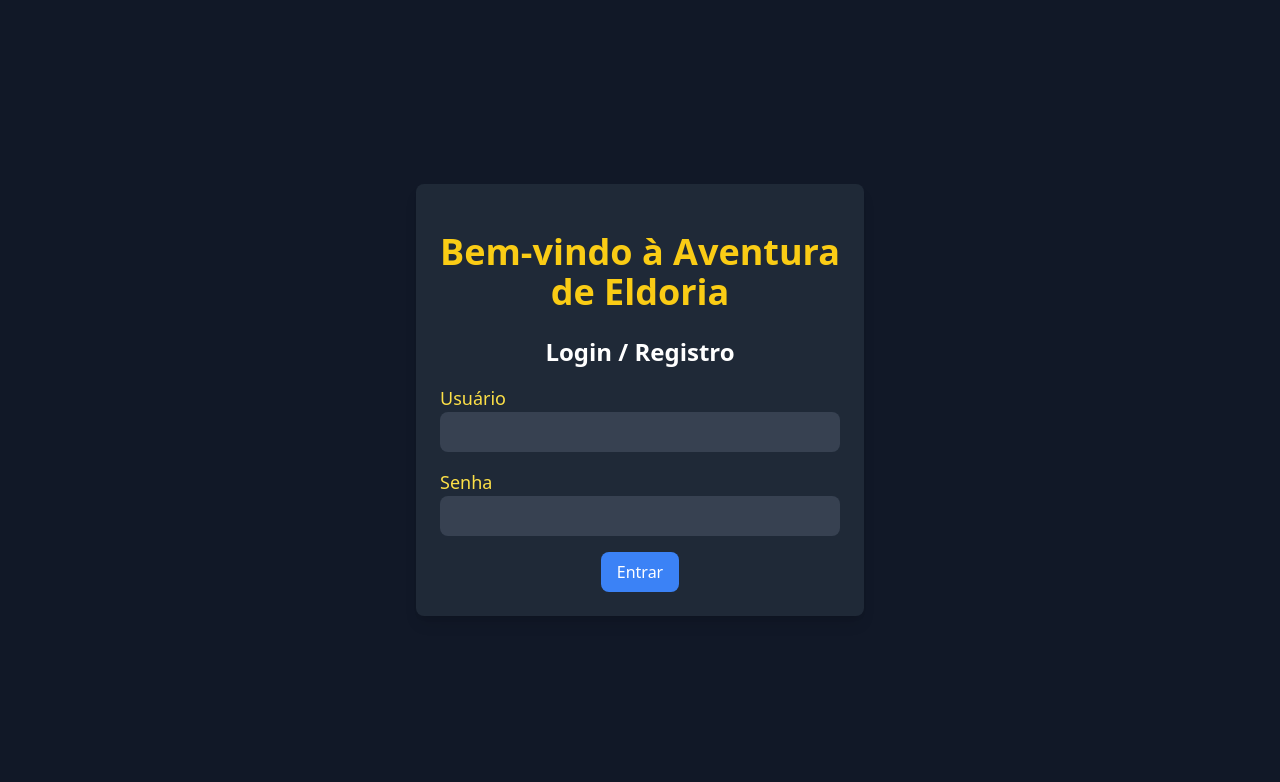
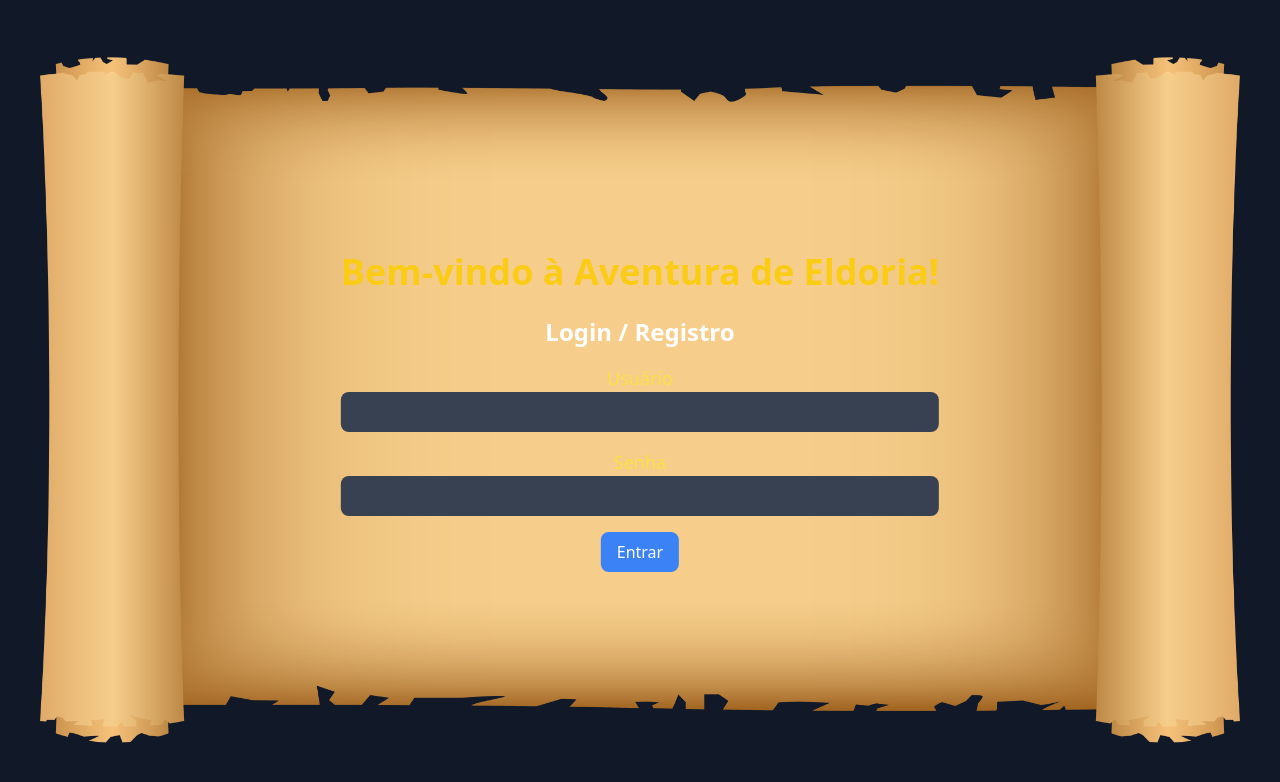
Before and after one commit to BanguelaDev/Trabalho-Pratico-P2, a Flask app: page / in a window 1280 px wide. Shown: the top 782 px of the page. Run offline with Flask 3, Linux system fonts and the light colour scheme; some libraries are stand-ins or nearby versions.

Commit message:
fiz
Estou "deixando" as paginas mais bonitas.

```diff
--- a/src/templates/homepage.html
+++ b/src/templates/homepage.html
@@ -6,16 +6,35 @@
     <meta name="viewport" content="width=device-width, initial-scale=1.0">
     <title>Página Inicial</title>
     <script src="https://cdn.tailwindcss.com"></script> <!-- CDN do Tailwind -->
+    <style>
+        /* Container holding the image and the text */
+        .container {
+            position: relative;
+            text-align: center;
+            color: white;
+        }
+
+
+        /* Centered text */
+        .centered {
+            position: absolute;
+            top: 50%;
+            left: 50%;
+            transform: translate(-50%, -50%);
+        }
+    </style>
 </head>
 
 <body class="bg-gray-900 text-white flex items-center justify-center min-h-screen">
 
     <!-- Container do conteúdo -->
-    <div class="max-w-md w-full p-6 bg-gray-800 rounded-lg shadow-lg">
+    <div class="container">
+        <img src="../static/img/mapav2.png" class="centered" alt="" width="1200" height="1200" ;>
+        <div class="centered">
             <!-- Cabeçalho -->
             <header class="text-center py-6">
-            <h1 class="text-4xl font-bold text-yellow-400">
-                Bem-vindo à Aventura de Eldoria
+                <h1 class="text-4xl font-bold text-yellow-400 -webkit-text-stroke: 3px black">
+                    Bem-vindo à Aventura de Eldoria!
                 </h1>
             </header>
 
@@ -25,18 +44,23 @@
                     <h2 class="text-2xl font-semibold text-white mb-4 text-center">Login / Registro</h2>
                     <div class="mb-4">
                         <label for="username" class="block text-yellow-300 text-lg">Usuário</label>
-                    <input type="text" id="username" name="username" class="w-full p-2 bg-gray-700 text-white rounded-lg" required>
+                        <input type="text" id="username" name="username"
+                            class="w-full p-2 bg-gray-700 text-white rounded-lg" required>
                     </div>
                     <div class="mb-4">
                         <label for="password" class="block text-yellow-300 text-lg">Senha</label>
-                    <input type="password" id="password" name="password" class="w-full p-2 bg-gray-700 text-white rounded-lg" required>
+                        <input type="password" id="password" name="password"
+                            class="w-full p-2 bg-gray-700 text-white rounded-lg" required>
                     </div>
                     <div class="text-center">
-                    <button type="submit" class="bg-blue-500 hover:bg-blue-600 text-white py-2 px-4 rounded-lg">Entrar</button>
+                        <button type="submit"
+                            class="bg-blue-500 hover:bg-blue-600 text-white py-2 px-4 rounded-lg">Entrar</button>
                     </div>
                 </form>
             </div>
         </div>
+    </div>
+
 
 </body>
 
```
Also changed, not shown: rpg_game.db, src/static/img/mapav2.png (added), 1 other file. Lines whose indentation alone changed are shown as unchanged.
